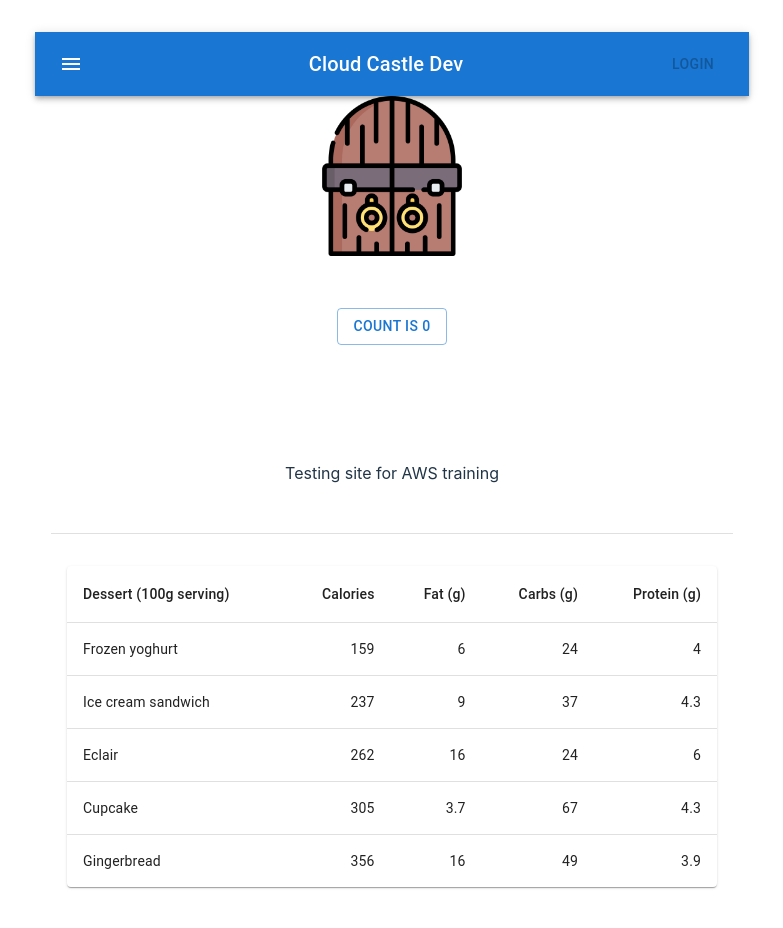
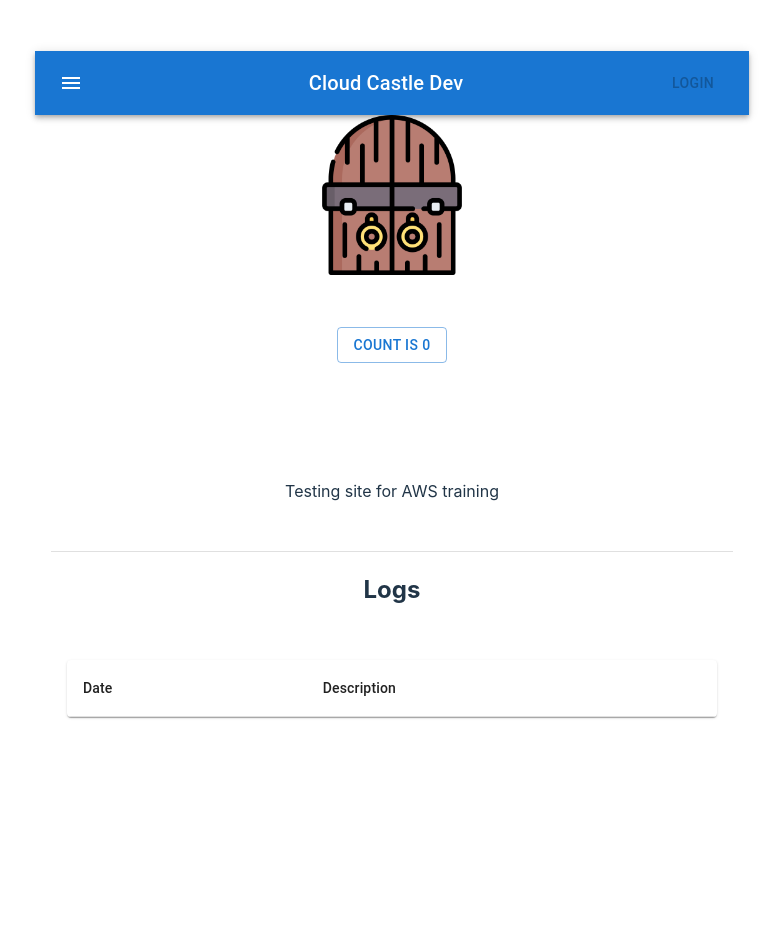
Before and after one commit to Matt-1123/cloud-castle-dev, a React (Vite) app: page / in a window 1280 px wide. Shown: the top 928 px of the page, without its empty margins (248-1031 px from the left). After the commit the page ends 800 px from the top, so only its background shows below. Built offline with nearby package versions, Linux system fonts and the light colour scheme.

Commit message:
remove table data

```diff
--- a/src/App.jsx
+++ b/src/App.jsx
@@ -22,17 +22,9 @@ function App() {
   const thumbnail = document.querySelectorAll(".thumbnail")
   console.log(thumbnail);
 
-  function createData(name, calories, fat, carbs, protein) {
-    return { name, calories, fat, carbs, protein };
-  }
 
-  const rows = [
-    createData('Frozen yoghurt', 159, 6.0, 24, 4.0),
-    createData('Ice cream sandwich', 237, 9.0, 37, 4.3),
-    createData('Eclair', 262, 16.0, 24, 6.0),
-    createData('Cupcake', 305, 3.7, 67, 4.3),
-    createData('Gingerbread', 356, 16.0, 49, 3.9),
-  ];
+
+
 
 
   return (
@@ -51,33 +43,19 @@ function App() {
 
       <Divider variant="middle" style={{ backgroundColor: "#fff" }} />
 
+      <h2>Logs</h2>
       <div className="card">
         <TableContainer component={Paper}>
           <Table sx={{ minWidth: 650 }} aria-label="simple table">
             <TableHead>
               <TableRow>
-                <TableCell>Dessert (100g serving)</TableCell>
-                <TableCell align="right">Calories</TableCell>
-                <TableCell align="right">Fat&nbsp;(g)</TableCell>
-                <TableCell align="right">Carbs&nbsp;(g)</TableCell>
-                <TableCell align="right">Protein&nbsp;(g)</TableCell>
+                <TableCell>Date</TableCell>
+                <TableCell >Description</TableCell>
               </TableRow>
             </TableHead>
             <TableBody>
-              {rows.map((row) => (
-                <TableRow
-                  key={row.name}
-                  sx={{ '&:last-child td, &:last-child th': { border: 0 } }}
-                >
-                  <TableCell component="th" scope="row">
-                    {row.name}
-                  </TableCell>
-                  <TableCell align="right">{row.calories}</TableCell>
-                  <TableCell align="right">{row.fat}</TableCell>
-                  <TableCell align="right">{row.carbs}</TableCell>
-                  <TableCell align="right">{row.protein}</TableCell>
-                </TableRow>
-              ))}
+
+
             </TableBody>
           </Table>
         </TableContainer>
```
